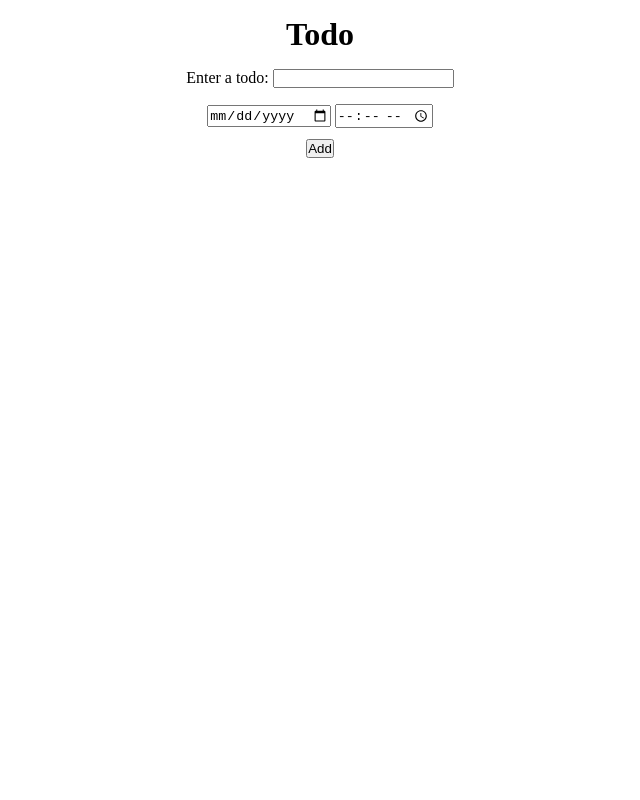
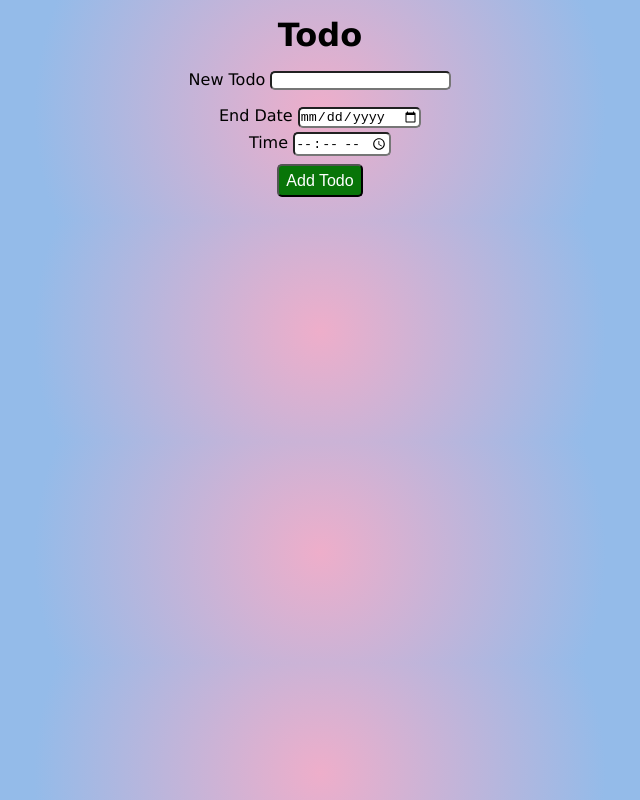
Before and after one commit to MRP900/js-todo, a plain HTML site: page index.html in a window 1280 px wide. Shown: the whole page, without its empty margins (320-960 px from the left). Drawn offline with Linux system fonts and the light colour scheme.

Commit message:
changed colors and spacing

```diff
--- a/index.html
+++ b/index.html
@@ -20,14 +20,16 @@
         <h1 id="title">Todo</h1>
 
         <div id="todo-entry">
-            <label id="todoLabel">Enter a todo: </label>
+            <label id="todoLabel">New Todo </label>
             <input id="todo-text" type="text"><br>
             <div id="date-time">
-                <input id="date" type="date">
+                <label>End Date</label>
+                <input id="date" type="date"><br>
+                <lable>Time</lable>
                 <input id="time" type="time">
             </div>
 
-            <input type="button" id="add_btn" value="Add"><br>
+            <input type="button" id="add_btn" value="Add Todo"><br>
         </div>
 
         <div id="todo-container">
--- a/style.css
+++ b/style.css
@@ -1,6 +1,12 @@
 * {
     margin: 0;
     padding: 0;
+}
+
+body {
+    background: rgb(238,174,202);
+    background: radial-gradient(circle, rgba(238,174,202,1) 0%, rgba(148,187,233,1) 44%);
+    font-family: 'Lucida Sans', 'Lucida Sans Regular', 'Lucida Grande', 'Lucida Sans Unicode', Geneva, Verdana, sans-serifS;
 }
 
 #title {
@@ -11,9 +17,9 @@
 
 #todo-entry {
     margin: 1em auto;
-    width: 75%;
+    width: 60%;
     /* border: 1px solid black; */
-    align-content: center;
+    align-content: left;
     text-align: center;
 }
 
@@ -33,9 +39,6 @@
     max-width: 142px;
 }
 
-#reset {
-    margin: .35em;
-}
 
 #todo-container {
     margin: 1.5em auto;
@@ -46,6 +49,10 @@
 li {
     list-style-type: none;
     text-align: center;
+}
+
+input {
+    border-radius: 5px;
 }
 
 .todo {
@@ -74,3 +81,14 @@ li {
     margin-right: .5em;
     margin-left: .5em;
 }
+
+button {
+    padding: .15em;
+}
+
+#add_btn {
+    font-size: 16px;
+    background-color: rgb(8, 117, 8);
+    padding: .35em .45em;
+    color: white;
+}
```
